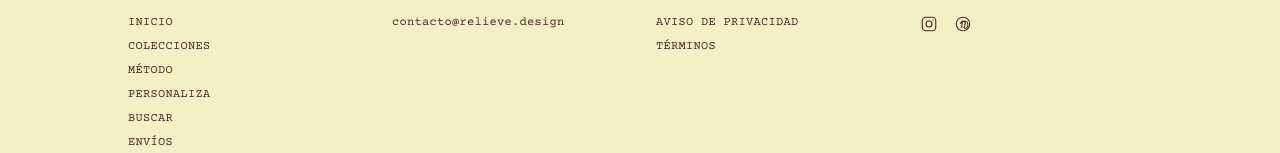
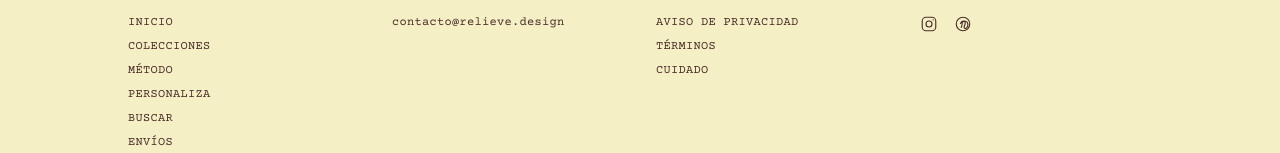
Before and after one commit to alexaarenash19-cmyk/relieve.design, a React (Vite) app: page / in a window 1280 px wide. Shown: the part 2490-2643 px from the top of the page. Built offline with nearby package versions, Linux system fonts and the light colour scheme; no server answers; a web font is replaced by a local one.

Commit message:
feat: add Cuidado link to footer Legal column (route not built yet) (#223)

```diff
--- a/src/components/Footer.jsx
+++ b/src/components/Footer.jsx
@@ -74,6 +74,15 @@ export default function Footer() {
                 Términos
               </Link>
             </li>
+            <li>
+              {/* Página aún no existe -- Ale conecta el contenido despues (16 ago 2026). */}
+              <Link
+                to="/cuidado"
+                className="hover:text-passport-ink hover:underline"
+              >
+                Cuidado
+              </Link>
+            </li>
           </ul>
         </FooterColumn>
 
```
